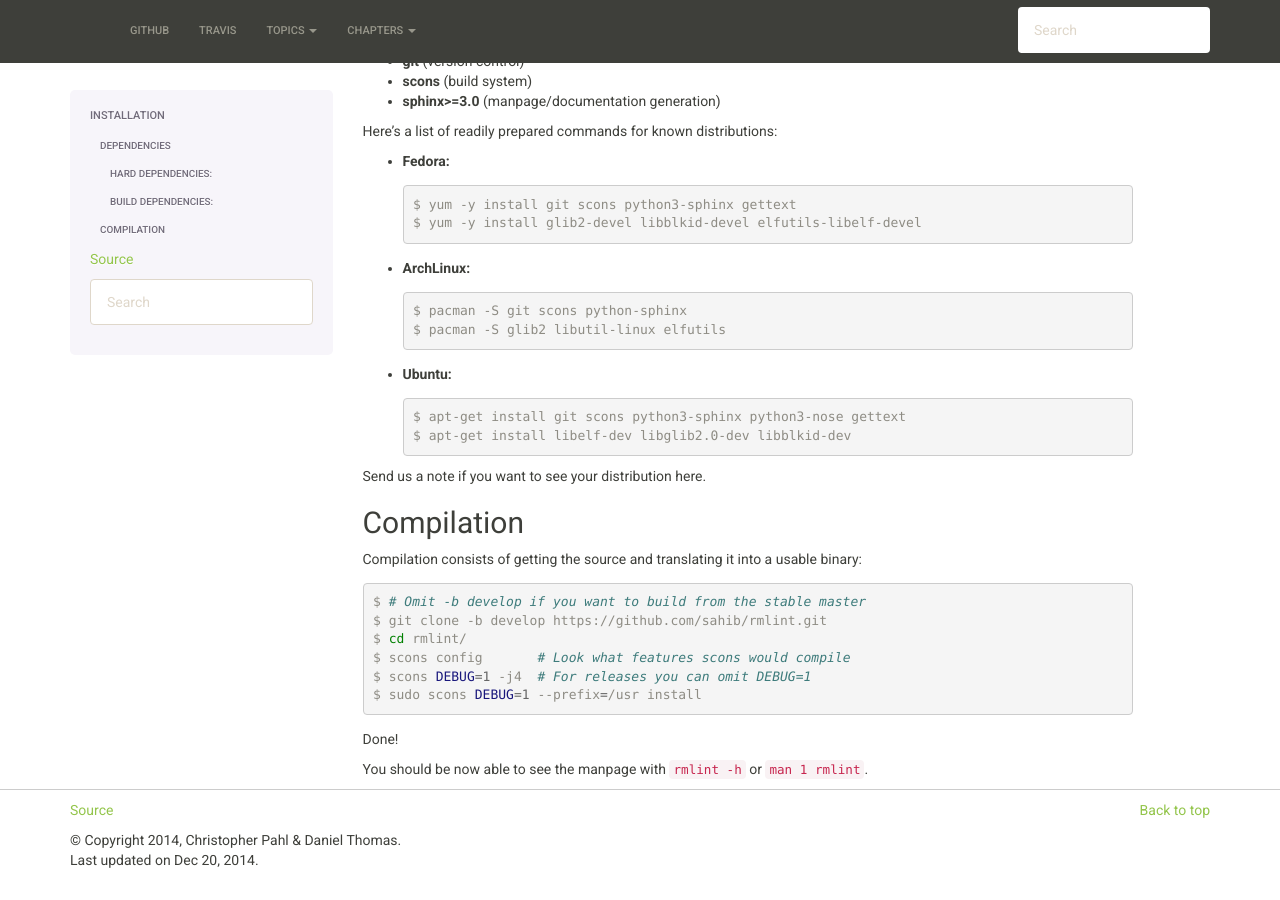
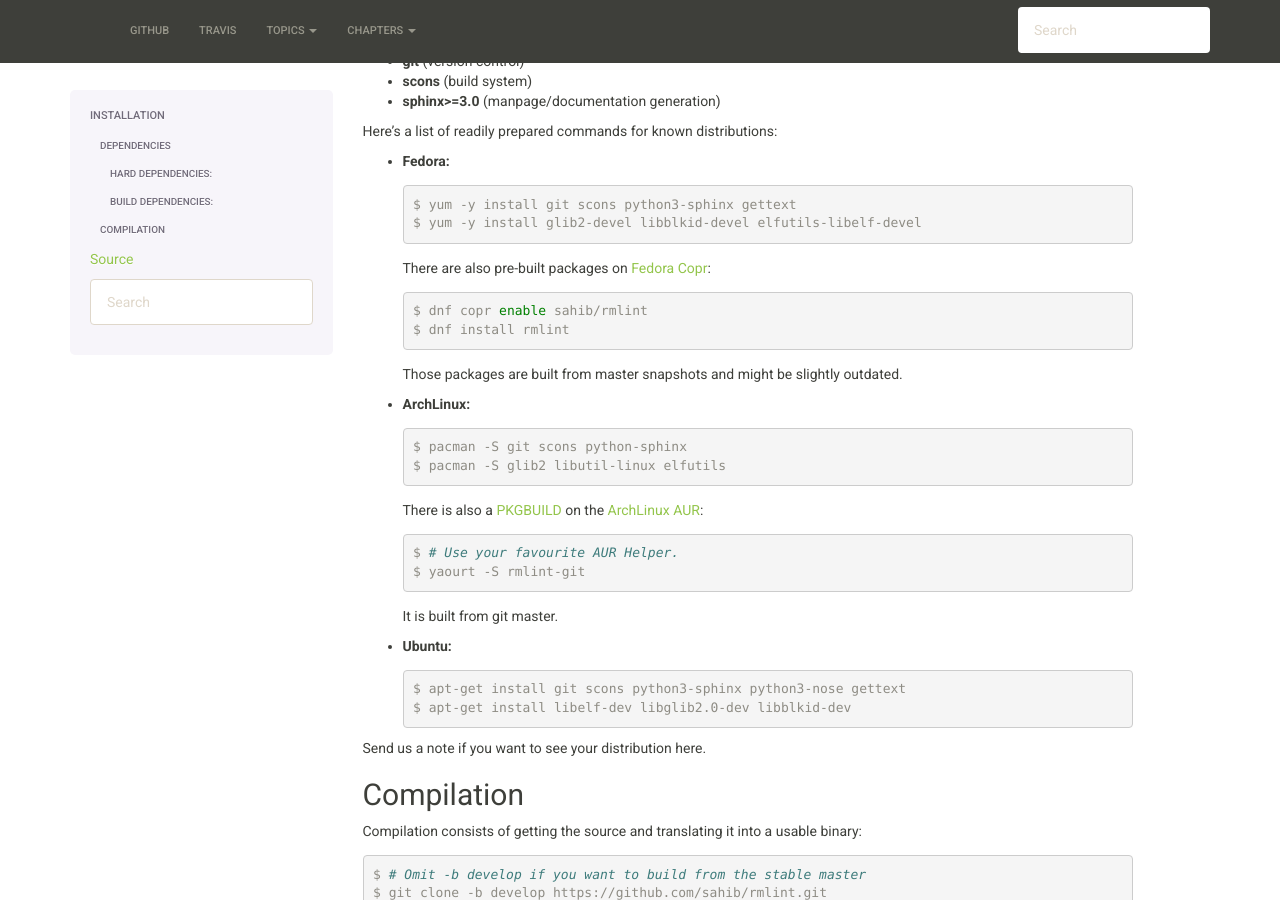
Before and after one commit to sahib/rmlint, a Sphinx documentation site: the page built from docs/install.rst, in a window 1280 px wide and 900 px high, scrolled down 394 px. Built offline with Sphinx 7.4.7, drawn with Linux system fonts in a browser that asks for light colours.

Commit message:
docs: added sources of prebuilt-packages

```diff
--- a/docs/install.rst
+++ b/docs/install.rst
@@ -35,6 +35,17 @@ Here's a list of readily prepared commands for known distributions:
     $ yum -y install git scons python3-sphinx gettext
     $ yum -y install glib2-devel libblkid-devel elfutils-libelf-devel
 
+  There are also pre-built packages on `Fedora Copr`_:
+
+  .. code-block:: bash
+
+    $ dnf copr enable sahib/rmlint
+    $ dnf install rmlint
+
+  Those packages are built from master snapshots and might be slightly outdated.
+
+.. _`Fedora Copr`: https://copr.fedoraproject.org/coprs/sahib/rmlint/
+
 * **ArchLinux:**
 
   .. code-block:: bash
@@ -42,6 +53,18 @@ Here's a list of readily prepared commands for known distributions:
     $ pacman -S git scons python-sphinx
     $ pacman -S glib2 libutil-linux elfutils
 
+  There is also a `PKGBUILD`_ on the `ArchLinux AUR`_:
+
+  .. code-block:: bash
+
+    $ # Use your favourite AUR Helper.
+    $ yaourt -S rmlint-git
+
+
+  It is built from git master.
+
+.. _`PKGBUILD`: https://aur.archlinux.org/packages/rm/rmlint-git/PKGBUILD
+.. _`ArchLinux AUR`: https://aur.archlinux.org/packages/rmlint-git
 
 * **Ubuntu:**
 
```
